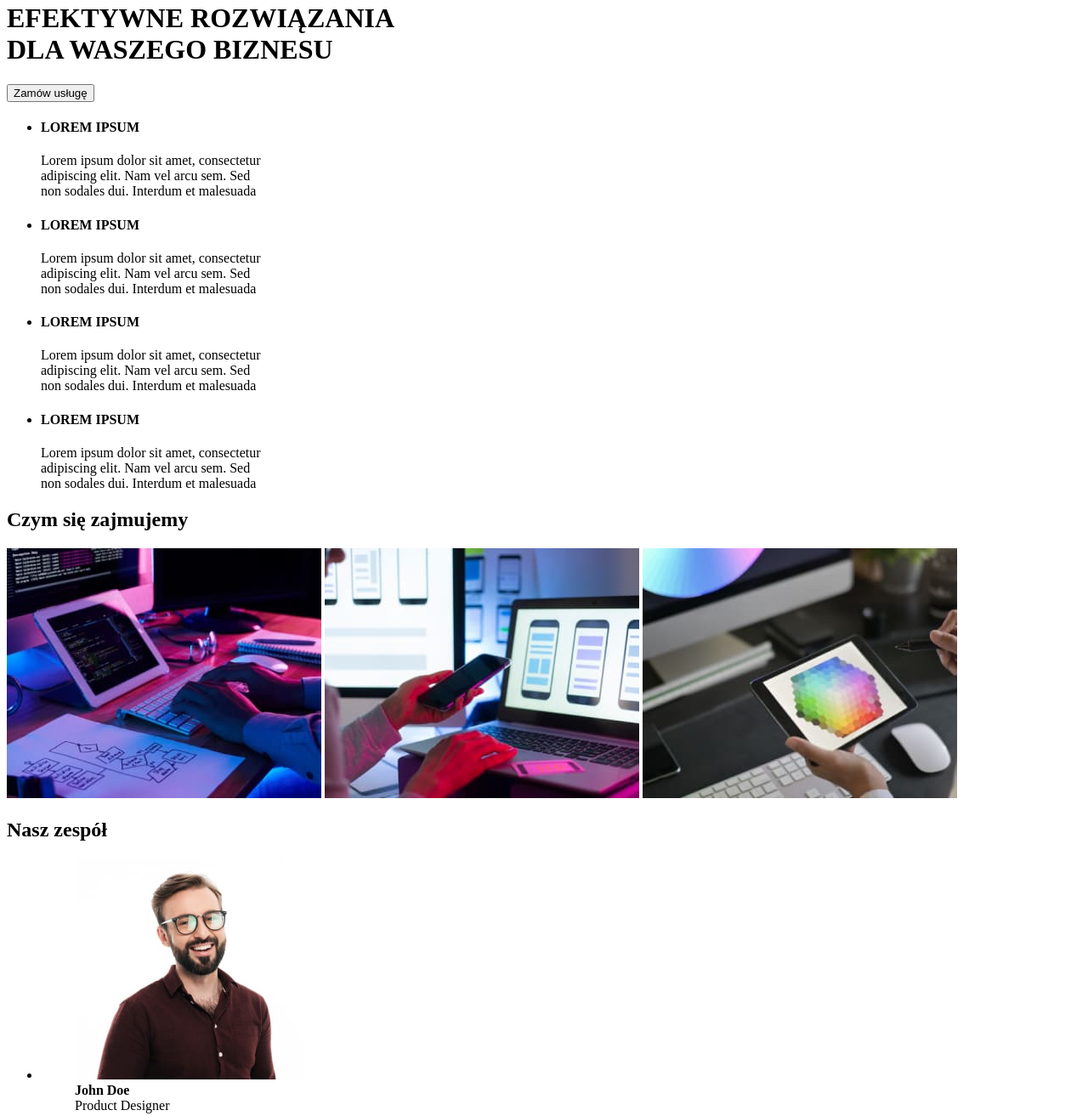
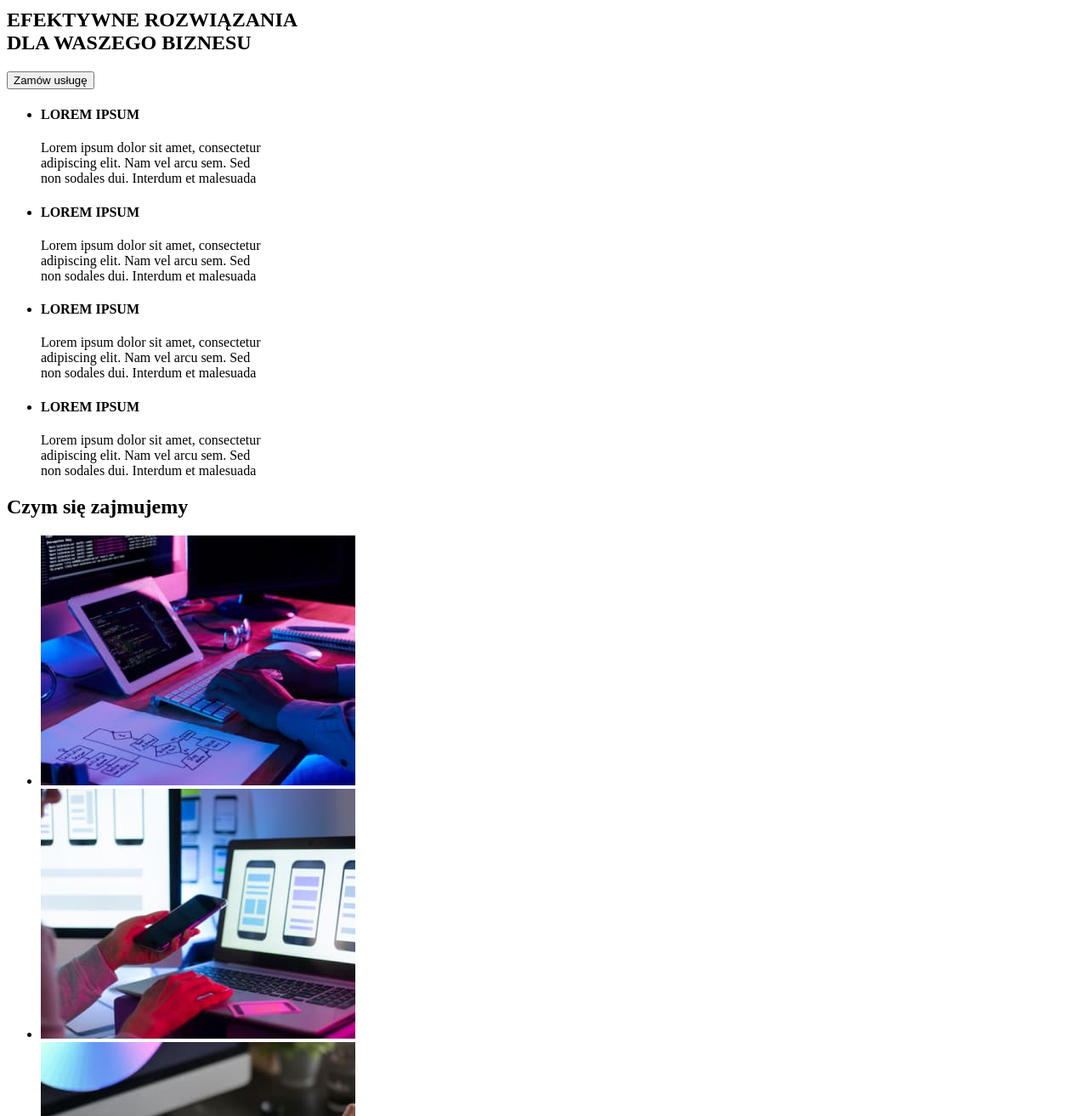
Before and after one commit to JacekPajaczkowski/goit-markup-hw-01, a plain HTML site: page index.html in a window 1280 px wide. Shown: the part 140-1453 px from the top of the page at 85% size. Drawn offline with Linux system fonts and the light colour scheme.

Commit message:
Update index.html

```diff
--- a/index.html
+++ b/index.html
@@ -5,9 +5,9 @@
   </head>
   <body>
     <header>
+      <a href="www.webstudio.com">WebStudio</a>
       <nav>
         <ul>
-          <li><a href="www.webstudio.com">WebStudio</a></li>
           <li><a href="/agency">Agencja</a></li>
           <li><a href="/portfolio">Portfolio</a></li>
           <li><a href="/contact">Kontact</a></li>
@@ -17,6 +17,7 @@
       <a href="tel:+48111111111">+48 111 111 111</a>
     </header>
     <main>
+      <article>
         <h1>
           <b
             >EFEKTYWNE ROZWIĄZANIA<br />
@@ -24,51 +25,72 @@
           >
         </h1>
         <button type="button">Zamów usługę</button>
+
         <ul>
           <li>
             <h4><b>LOREM IPSUM</b></h4>
+            <p>
               Lorem ipsum dolor sit amet, consectetur<br />
               adipiscing elit. Nam vel arcu sem. Sed<br />
               non sodales dui. Interdum et malesuada
+            </p>
           </li>
           <li>
             <h4><b>LOREM IPSUM</b></h4>
+            <p>
               Lorem ipsum dolor sit amet, consectetur<br />
               adipiscing elit. Nam vel arcu sem. Sed<br />
               non sodales dui. Interdum et malesuada
+            </p>
           </li>
           <li>
             <h4><b>LOREM IPSUM</b></h4>
+            <p>
               Lorem ipsum dolor sit amet, consectetur<br />
               adipiscing elit. Nam vel arcu sem. Sed<br />
               non sodales dui. Interdum et malesuada
+            </p>
           </li>
           <li>
             <h4><b>LOREM IPSUM</b></h4>
+            <p>
               Lorem ipsum dolor sit amet, consectetur<br />
               adipiscing elit. Nam vel arcu sem. Sed<br />
               non sodales dui. Interdum et malesuada
+            </p>
           </li>
         </ul>
+      </article>
+      <section>
         <h2>Czym się zajmujemy</h2>
+        <ul>
+          <li>
             <img
               src="images/box.jpg"
               width="370"
               height="294"
               alt="Typeing code on tablet"
             />
+          </li>
+          <li>
             <img
               src="images/box1.jpg"
               width="370"
               height="294"
               alt="Comparing screen on laptop and smartphone"
             />
+          </li>
+          <li>
             <img
               src="images/box2.jpg"
               width="370"
               height="294"
               alt="Chooesing color on tablet"
             />
+          </li>
+        </ul>
+      </section>
+      <section>
         <h2>Nasz zespół</h2>
         <ul>
           <li>
@@ -116,6 +138,7 @@
             </figure>
           </li>
         </ul>
+      </section>
     </main>
     <footer>
       <a href="www.webstudio.com">WebStudio</a>
```
Lines whose indentation alone changed are shown as unchanged.
